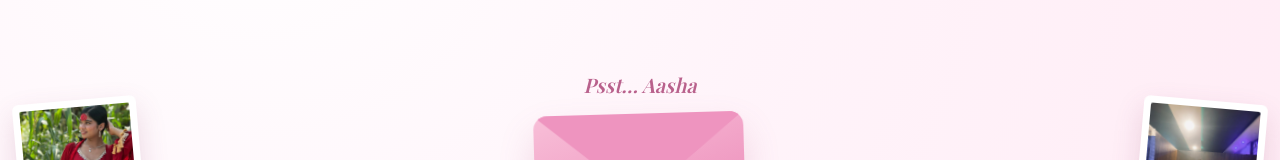
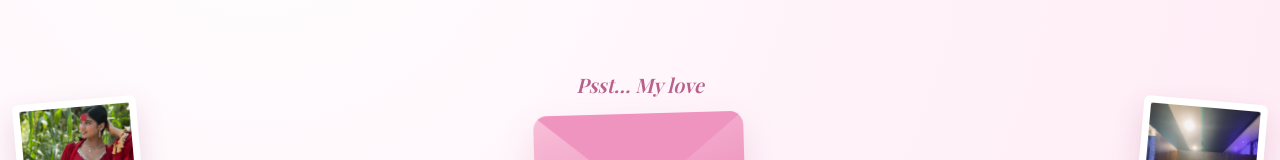
Before and after one commit to aanandabohora-byte/aasha-birthday, a React (Vite) app: page / in a window 1280 px wide. Shown: the part 225-385 px from the top of the page. Built offline with nearby package versions, Linux system fonts and the light colour scheme; a web font is replaced by a local one.

Commit message:
Update BirthdayJourney.jsx

```diff
--- a/src/BirthdayJourney.jsx
+++ b/src/BirthdayJourney.jsx
@@ -5,7 +5,7 @@ import { motion, AnimatePresence } from 'framer-motion';
 
 /* ───────────────────────── 1. EDIT YOUR TEXT HERE ───────────────────────── */
 const CONFIG = {
-  herName: 'Aasha',
+  herName: 'My love',
   giftName: 'Aananda',
   age: 21,
   photoCount: 20,           // photos 1.jpeg … 20.jpeg inside /public/photos
```
